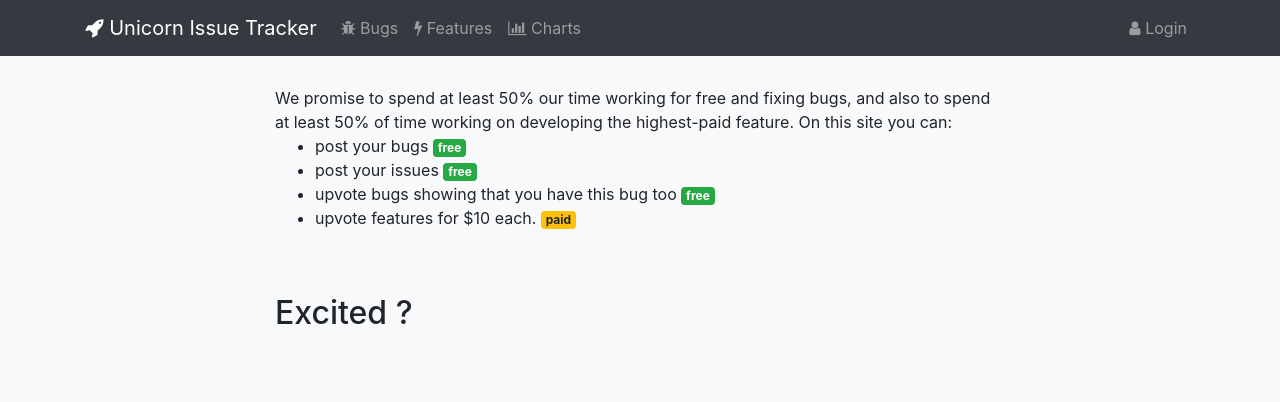
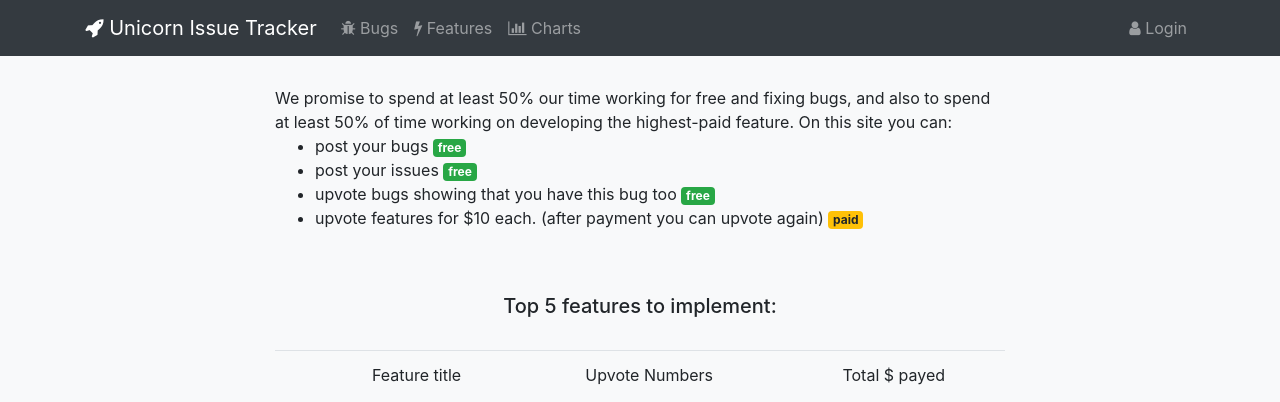
Before and after one commit to Migacz85/django_app, a Django app: page / in a window 1280 px wide. Shown: the top 402 px of the page. Run offline with Django 3.2, Linux system fonts and the light colour scheme; data that the repository does not hold is empty; some libraries are stand-ins or nearby versions.

Commit message:
Add: Top 5 features payed from users

```diff
--- a/Home/templates/home.html
+++ b/Home/templates/home.html
@@ -1,41 +1,69 @@
 {% extends "base.html" %}
+{% load mathfilters %}
 
 <!-- SEO -->
-{% block keywords%}	Unicorn, bugs, features, coding {% endblock %}
+{% block keywords%} Unicorn, bugs, features, coding {% endblock %}
 {% block description %} Welcom on unicorn page, place were you can post bugs and issues {% endblock %}
 {% block author %} Marcin Mrugacz {% endblock %}
-{% block title %} Home Page - Unicorn  {% endblock title %}
+{% block title %} Home Page - Unicorn {% endblock title %}
 <!-- END SEO -->
 
 {% block content %}
 <section>
+
   <div class="container">
     <div class="row">
       <div class="col-lg-8 mx-auto">
         <h2 class="mb-5 text-justify">Our promise</h2>
-          We promise to spend at least 50% our time working for free and fixing bugs,
-          and also to spend at least 50% of time working on developing the highest-paid feature.
-          On this site you can:
+        We promise to spend at least 50% our time working for free and fixing bugs,
+        and also to spend at least 50% of time working on developing the highest-paid feature.
+        On this site you can:
         <ul>
           <li> post your bugs <span class="badge badge-success">free</span></li>
           <li> post your issues <span class="badge badge-success">free</span></li>
           <li> upvote bugs showing that you have this bug too <span class="badge badge-success">free</span></li>
-          <li> upvote features for $10 each.
+          <li> upvote features for $10 each. (after payment you can upvote again)
             <span class="badge badge-warning">paid</span></li>
         </ul>
+
       </div>
+
       <div class="col-lg-8 mx-auto text-center mt-5">
+        <h5>Top 5 features to implement:</h5>
+        <br>
+        <table class="table">
+        <th>
+          <td>Feature title</td>
+          <td>Upvote Numbers</td>
+          <td>Total $ payed</td>
+        </th>
+        {% for issue in issues %}
+        <tr>
+          <td></td>
+          <td> {{ issue.title }}</td>
+          <td>{{ issue.upvotes}}</td>
+          <td>{{ issue.upvotes|mul:10}}$</td>
+        </tr>
+        {% endfor %}
+
+        </table>
+        <br>
+        The higher upvote number is the <span class="bg-warning">higher
+          priority for implemeting new feature. </span>
+        <br>
+        We are looking from you to post a lot of bugs and issues.
+        <br>
+        <br>
         <h2 class="mb-5 text-justify">Excited ?</h2>
         <br>
         <img class="img-fluid rounded" src="https://proxy.duckduckgo.com/iu/?u=http%3A%2F%2Fdrolesdemums.com%2Fwp-content%2Fuploads%2F2014%2F09%2Frituel-sommeil.jpg&f=1" alt="">
       </div>
       <div class="col-lg-8 mx-auto mt-5">
-        The higher upvote number is the <span class="bg-warning">higher
-          priority for fixing. </span>. We are looking from you to post a lot of bugs and issues.
+        We hope you are :-)
         <div class="mt-5">
           Sincerely
         </div>
-      <img style="width:200px" class=" mt-5" src="https://proxy.duckduckgo.com/iu/?u=https%3A%2F%2Fupload.wikimedia.org%2Fwikipedia%2Fcommons%2Fthumb%2F2%2F2e%2FSignature_of_Siti_Nurhaliza.svg%2F1280px-Signature_of_Siti_Nurhaliza.svg.png&f=1" alt="signature">
+        <img style="width:200px" class=" mt-5" src="https://proxy.duckduckgo.com/iu/?u=https%3A%2F%2Fupload.wikimedia.org%2Fwikipedia%2Fcommons%2Fthumb%2F2%2F2e%2FSignature_of_Siti_Nurhaliza.svg%2F1280px-Signature_of_Siti_Nurhaliza.svg.png&f=1" alt="signature">
       </div>
     </div>
   </div>
--- a/Home/views.py
+++ b/Home/views.py
@@ -3,16 +3,16 @@ from django.contrib import auth, messages
 from django.contrib.auth.decorators import login_required
 from django.contrib.auth.models import User
 from Home.forms import UserLoginForm, UserRegistrationForm
-from bugs.models import Issues
+from bugs.models import Issues, IssueUpvote
 
 def home(request):
     """Home page"""
 
-    issue = Issues.objects.filter(
+    issues = Issues.objects.filter(
         issue_type='Feature'
-    ).order_by('-published_date')
+    ).order_by('-upvotes')
 
-    return render(request, 'home.html')
+    return render(request, 'home.html', {'issues':issues})
 
 
 @login_required
--- a/django_app/settings.py
+++ b/django_app/settings.py
@@ -36,6 +36,7 @@ INSTALLED_APPS = [
     'django.contrib.sessions',
     'django.contrib.messages',
     'django.contrib.staticfiles',
+    'mathfilters',
     'whitenoise.runserver_nostatic',
     'storages',
     'django_forms_bootstrap',
--- a/templates/navigation.html
+++ b/templates/navigation.html
@@ -42,9 +42,9 @@
           </a>
         </li>
         <li class="nav-item">
-          <a class="nav-link" href="{% url 'user_profile' %}">
+          <a class="nav-link" href="#">
             <i class="fa fa-user"></i>
-            Profile
+            {{user}}
           </a>
         </li>
       </ul>
```
Also changed, not shown: 1 other file.
